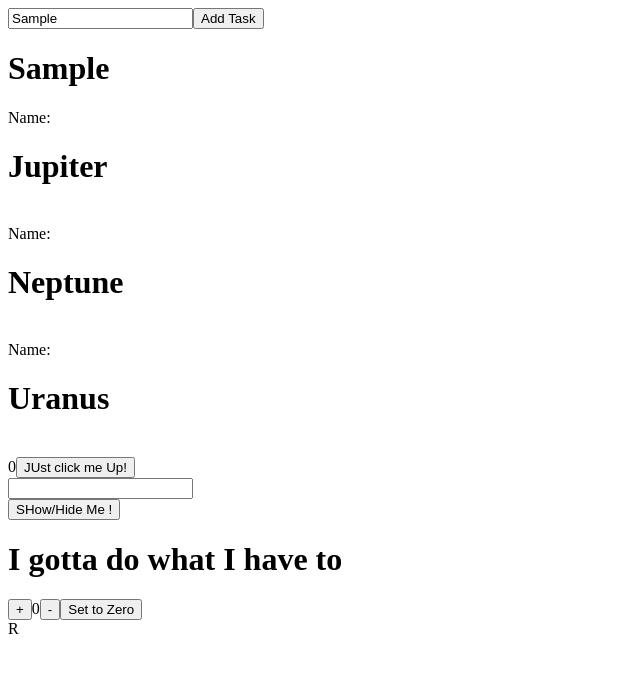
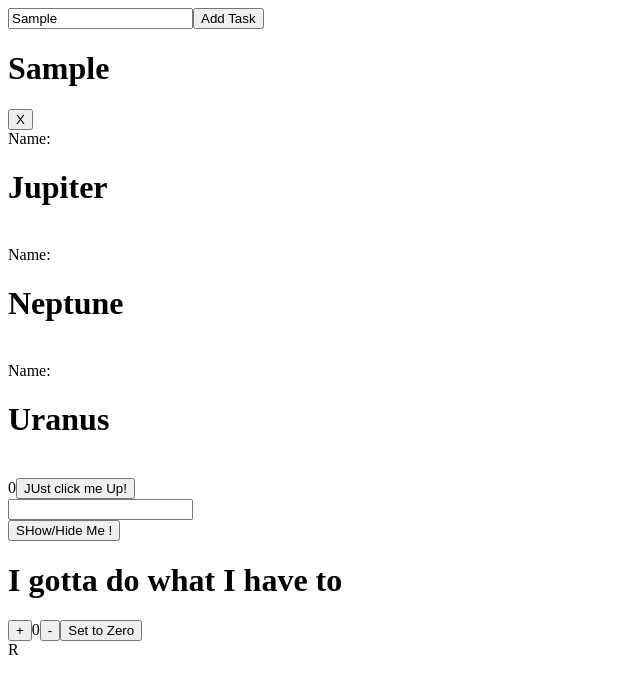
Before and after one commit to Cherrypick14/all_react_practices, a React (Create React App) app: page / in a window 1280 px wide. Both pictures are taken after typing "Sample" into the empty fields and a click on the button "Add Task". Shown: the top 694 px of the page, without its empty margins (0-640 px from the left). Built offline with nearby package versions, Linux system fonts and the light colour scheme.

Commit message:
handle delete todo

```diff
--- a/src/components/todolist.jsx
+++ b/src/components/todolist.jsx
@@ -9,9 +9,20 @@ const Todolist = () => {
     setNewTodo( e.target.value)
 
   }
+
  const handleToDo = () =>{
     const newList = [...todoList, newTodo]
     setTodoList(newList)
+ }
+
+ const deleteTodo = (todo)=>{
+      const nnewTodo =  todoList.filter((mytodo)=>{
+            if(todo === mytodo){
+              return false;
+            }else{
+              return true;
+            }
+          }) ;
  }
   return (
     <div className='todo'>
@@ -19,7 +30,13 @@ const Todolist = () => {
         <button onClick={handleToDo}>Add Task</button>
       <div className='tasks'>
         {todoList.map((mytodo,key)=>{
-          return <h1>{mytodo}</h1>
+          return(
+            <div>
+            <h1>{mytodo}</h1>
+            <button onClick={deleteTodo}>X</button>
+           </div>
+          )
+
         })}
 
         </div>
```
